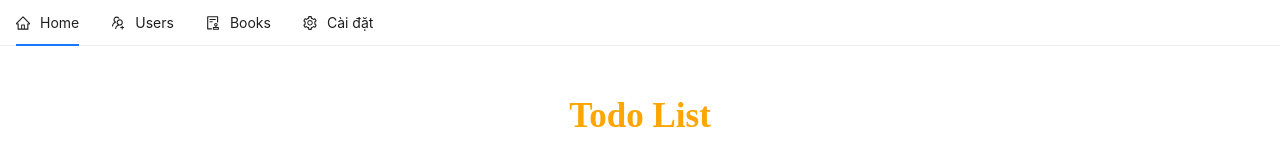
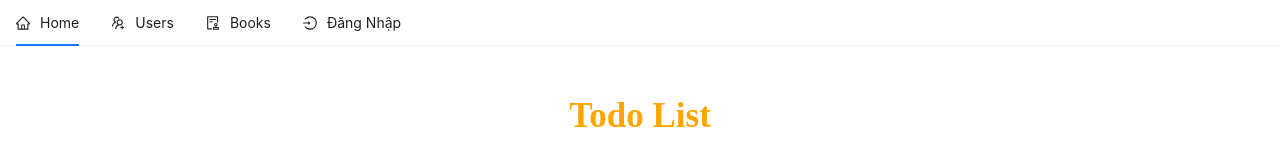
Before and after one commit to TINHDEVoo/react1, a React (Vite) app: page / in a window 1280 px wide. Shown: the top 149 px of the page. Built offline with nearby package versions, Linux system fonts and the light colour scheme.

Commit message:
video 99

```diff
--- a/src/components/context/auth.context.jsx
+++ b/src/components/context/auth.context.jsx
@@ -22,6 +22,7 @@ export const AuthWrapper = (props) => {
     return (
         <AuthContext.Provider value={{ user, setUser }}>
             {props.children}
+            {/* <RouterProvider router={router} /> */}
         </AuthContext.Provider>
     )
 }
--- a/src/components/layout/header.jsx
+++ b/src/components/layout/header.jsx
@@ -1,7 +1,7 @@
 import { Link, NavLink } from 'react-router-dom'
 import { Menu } from 'antd'
-import { UsergroupAddOutlined, HomeOutlined, AuditOutlined, SettingOutlined } from '@ant-design/icons';
-import { useContext, useState } from 'react';
+import { UsergroupAddOutlined, HomeOutlined, AuditOutlined, SettingOutlined, LoginOutlined, AliwangwangOutlined } from '@ant-design/icons';
+import { Children, useContext, useState } from 'react';
 import { AuthContext } from '../context/auth.context';
 
 const Header = () => {
@@ -33,21 +33,22 @@ const Header = () => {
             icon: <AuditOutlined />,
 
         },
-        {
-            label: 'Cài đặt',
+        ...(!user.id ? [{
+            label: <Link to={"/login"}>Đăng Nhập</Link>,
+            key: 'login',
+            icon: <LoginOutlined />,
+        }] : []),
+        ...(user.id ? [{
+            label: `Welcome ${user.fullName}`,
             key: 'setting',
-            icon: <SettingOutlined />,
+            icon: <AliwangwangOutlined />,
             children: [
                 {
-                    label: <Link to={("/login")}>Đăng Nhập</Link>,
-                    key: 'login'
-                },
-                {
-                    label: <Link to={("/Register")}>Đăng ký</Link>,
-                    key: 'Register'
+                    label: 'Đăng Xuất',
+                    key: 'logout',
                 }
             ]
-        }
+        }] : [])
 
     ];
 
--- a/src/components/user/update.user.modal.jsx
+++ b/src/components/user/update.user.modal.jsx
@@ -10,7 +10,7 @@ const UpdateUserModal = (props) => {
     const { isModalUpdateOpen, setIsModalUpdateOpen, dataUpdate, setDataUpdate, loadUser } = props;
 
     useEffect(() => {
-        console.log(">> check data update: ", dataUpdate)
+        // console.log(">> check data update: ", dataUpdate)
         if (dataUpdate) {
             setFullName(dataUpdate.fullName);
             setId(dataUpdate._id);
--- a/src/components/user/user.table.jsx
+++ b/src/components/user/user.table.jsx
@@ -40,7 +40,7 @@ const UserTable = (props) => {
         {
             title: "STT",
             render: (_, record, index) => {
-                console.log(">> CHeck index ", index)
+                // console.log(">> CHeck index ", index)
                 return (
                     <>
                         {(index + 1) + (current - 1) * pageSize}
--- a/src/components/user/view.user.detail.jsx
+++ b/src/components/user/view.user.detail.jsx
@@ -51,7 +51,7 @@ const ViewUserModal = (props) => {
             })
         }
     }
-    console.log("Check file: ", preview)
+    // console.log("Check file: ", preview)
     return (
         <Drawer
             title="View a User"
--- a/src/pages/users.jsx
+++ b/src/pages/users.jsx
@@ -27,7 +27,7 @@ const UsersPage = () => {
             setTotal(res.data.meta.total)
         }
     }
-    console.log(">> Check pageSize: ", pageSize)
+    // console.log(">> Check pageSize: ", pageSize)
     return (
         <div style={{ padding: "20px" }}>
             <UserForm loadUser={loadUser} />
```
